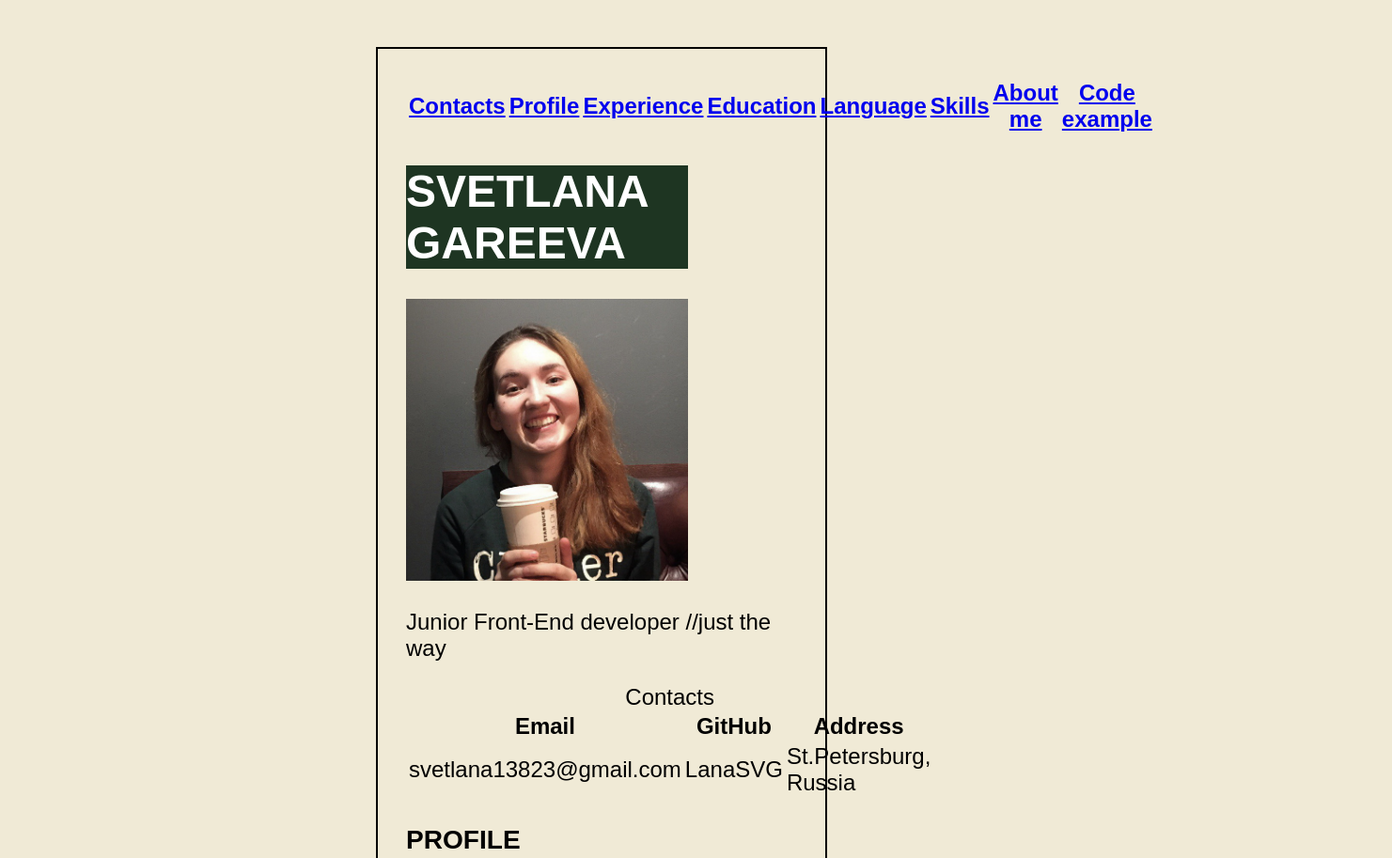
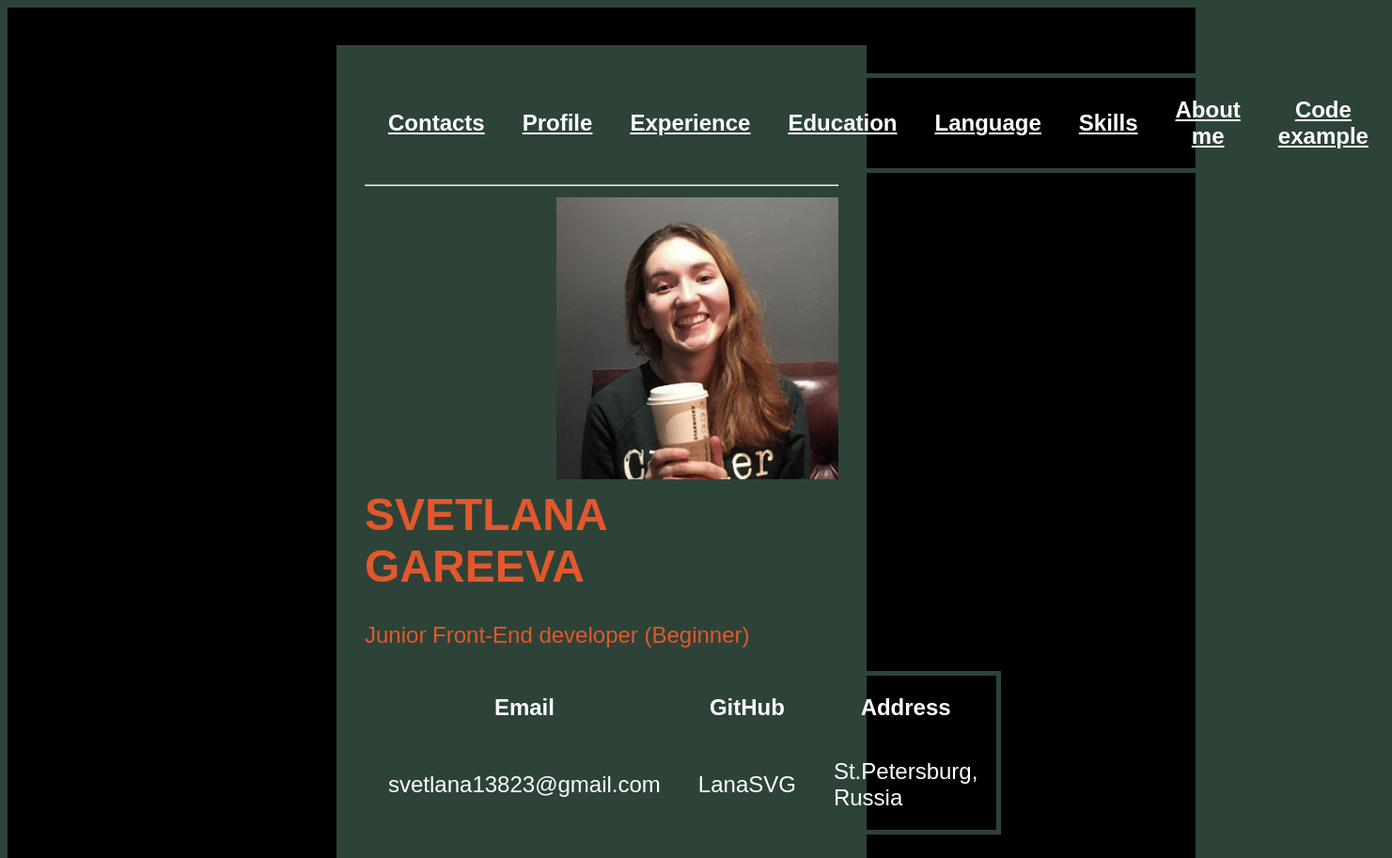
Before and after one commit to LanaSVG/rsschool-cv, a plain HTML site: page index.html in a window 1280 px wide. Shown: the top 913 px of the page at 94% size, 1481 px wide, since content can reach past the window. Drawn offline with Linux system fonts and the light colour scheme.

Commit message:
docs: add information style css

```diff
--- a/index.html
+++ b/index.html
@@ -12,28 +12,28 @@
 <body>
     <header>
         <nav>
-            <table class="menu">
+            <table>
                 <thead>
                     <tr>
-                        <th><a href=".menu1">Contacts</a></th>
-                        <th><a href=".menu2">Profile</a></th>
-                        <th><a href=".menu3">Experience</a></th>
-                        <th><a href=".menu4">Education</a></th>
-                        <th><a href=".menu5">Language</a></th>
-                        <th><a href=".menu6">Skills</a></th>
-                        <th><a href=".menu7">About me</a></th>
-                        <th><a href=".menu8">Code example</a></th>
+                        <th><a href="#menu1">Contacts</a></th>
+                        <th><a href="#menu2">Profile</a></th>
+                        <th><a href="#menu3">Experience</a></th>
+                        <th><a href="#menu4">Education</a></th>
+                        <th><a href="#menu5">Language</a></th>
+                        <th><a href="#menu6">Skills</a></th>
+                        <th><a href="#menu7">About me</a></th>
+                        <th><a href="#menu8">Code example</a></th>
                     </tr>
                 </thead>
             </table>
         </nav>
-<h1 class="name">SVETLANA <br>GAREEVA</h1>
-<div class="img"><img src="cvphoto1.png" alt="cvphoto" width="300px" height="300px"></div>
+<hr>
+<img src="cvphoto1.png" alt="cvphoto" width="300px" height="300px" class="img">
+<h1 class="h-orange">SVETLANA <br>GAREEVA</h1>
+<p class="h-orange">Junior Front-End developer (Beginner)</p>
     </header>
 <main>
-    <p>Junior Front-End developer //just the way</p>
-        <table>
-            <caption class="menu1">Contacts</caption>
+    <table id="menu1">
             <thead>
                 <tr>
                     <th>Email</th>
@@ -49,18 +49,18 @@
                 </tr>
             </tbody>
         </table>
-    <h3 class="menu2">PROFILE</h3>
+    <h3 id="menu2">PROFILE</h3>
     <p>Accomplished accountant with over 6 years of experience, 2 years of project managment experience in equipment supply. Highly organised and detail-oriented. Extremely motivated for career change goal. I am willing to learn new skills and adapt to new job.</p>
-    <h3 class="menu3">EXPERIENCE</h3>
+    <h3 id="menu3">EXPERIENCE</h3>
     <p>Accountant 2018 - Present<br>Private practice / St.Petersburg, Russia<br>Chief operating manager 2017-2020<br>ALMA / St.Petersburg, Russia<br>Accountant 2016-2017<br>Blitz Audit / St.Petersburg, Russia</p>
-    <div class="menu4"><h3>EDUCATION</h3>
-    <p>Bachelor of Economics<br>Polytechnic University St.Petersburg</p></div>
-    <div class="menu5"><h3>LANGUAGE</h3>
+    <h3 id="menu4">EDUCATION</h3>
+    <p>Bachelor of Economics<br>Polytechnic University St.Petersburg</p>
+    <h3>LANGUAGE</h3>
     <ul>
         <li>Russian native</li>
         <li>English Pre-Intermediate</li>
-    </ul></div>
-    <h3 class="menu6">SKILLS</h3>
+    </ul>
+    <h3 id="menu6">SKILLS</h3>
     <ul>
         <li>management</li>
         <li>adaptability</li>
@@ -68,13 +68,13 @@
         <li>problem solving</li>
         <li>good knowledge of excel, 1С</li>
     </ul>
-    <h4 class="menu7">About me</h4>
+    <h4 id="menu7">About me</h4>
     <ul>
         <li>Hardworking</li>
         <li>Responsible</li>
         <li>Quick learner</li>
     </ul>
-    <h3 class="menu8">Code example</h3>
+    <h3 id="menu8">Code example</h3>
 
 </main>
 <footer></footer>
--- a/style.css
+++ b/style.css
@@ -1,28 +1,60 @@
-:root {
-    --main-color: #000000;
+body {
+  font: normal 24px Arial, sans-serif;
+  background-color: #2e4338;
+  border: solid #000000;
+  border-top-width: 40px;
+  border-right-width: 350px;
+  border-bottom-width: 50px;
+  border-left-width: 350px;
+  padding: 30px;
+  color: #ffffff;
 }
-.p {
-    color: var(--main-color);
+.h-orange {
+  color: #E2582C;
 }
-
-body {
-    display: flex;
-    flex-direction: column;
-    justify-content: space-between;
-  }
-  .list-cv {
-    background-color: #000000;
-  }
-  body {
-    margin: 50px 400px;
-    font: normal 24px Arial, sans-serif;
-    background-color: #f0ead6;
-    border: 2px solid #000000;
-    padding: 30px;
-  }
-
-.name {
-    background-color: #1E3522;
-    color: #ffffff;
-    width: 300px;
+a {
+  color: #ffffff;
 }
+a:visited {
+  color: #ffffff;
+}
+a:active {
+  color: bisque;
+}
+table {
+  border: 5px solid #2e4338;
+  table-layout: fixed;
+  border-collapse: collapse;
+  color: #ffffff;
+}
+th, td {
+  padding: 20px;
+}
+thead th:nth-child(1) {
+  width: 12%;
+}
+thead th:nth-child(2) {
+  width: 11%;
+}
+thead th:nth-child(3) {
+  width: 13%;
+}
+thead th:nth-child(4) {
+  width: 13%;
+}
+thead th:nth-child(5) {
+  width: 12%;
+}
+thead th:nth-child(6) {
+  width: 10%;
+}
+thead th:nth-child(7) {
+  width: 12%;
+}
+thead th:nth-child(8) {
+  width: 17%;
+}
+.img {
+  float: right;
+  margin: 0 0 10px 10px;
+}
```
